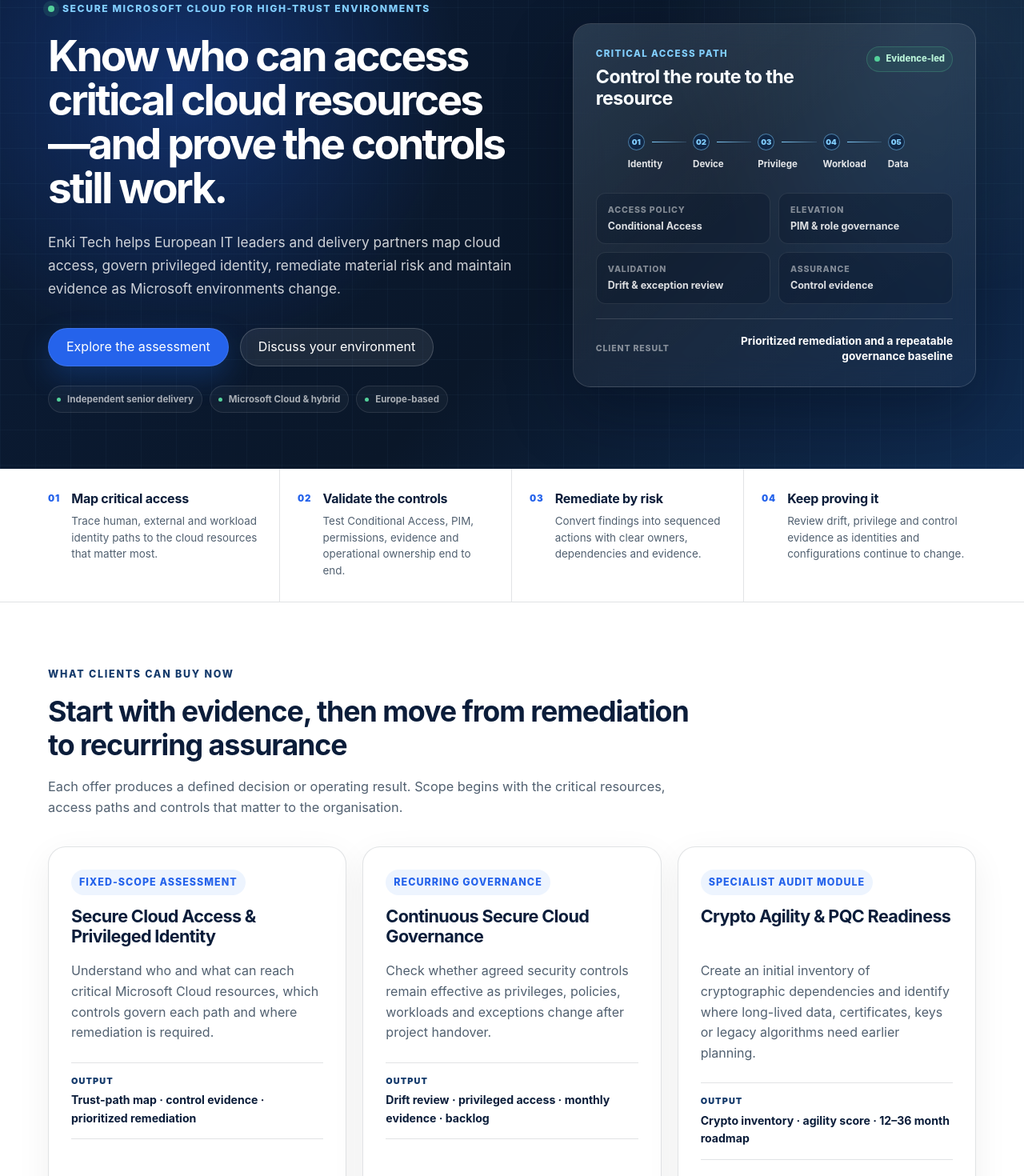
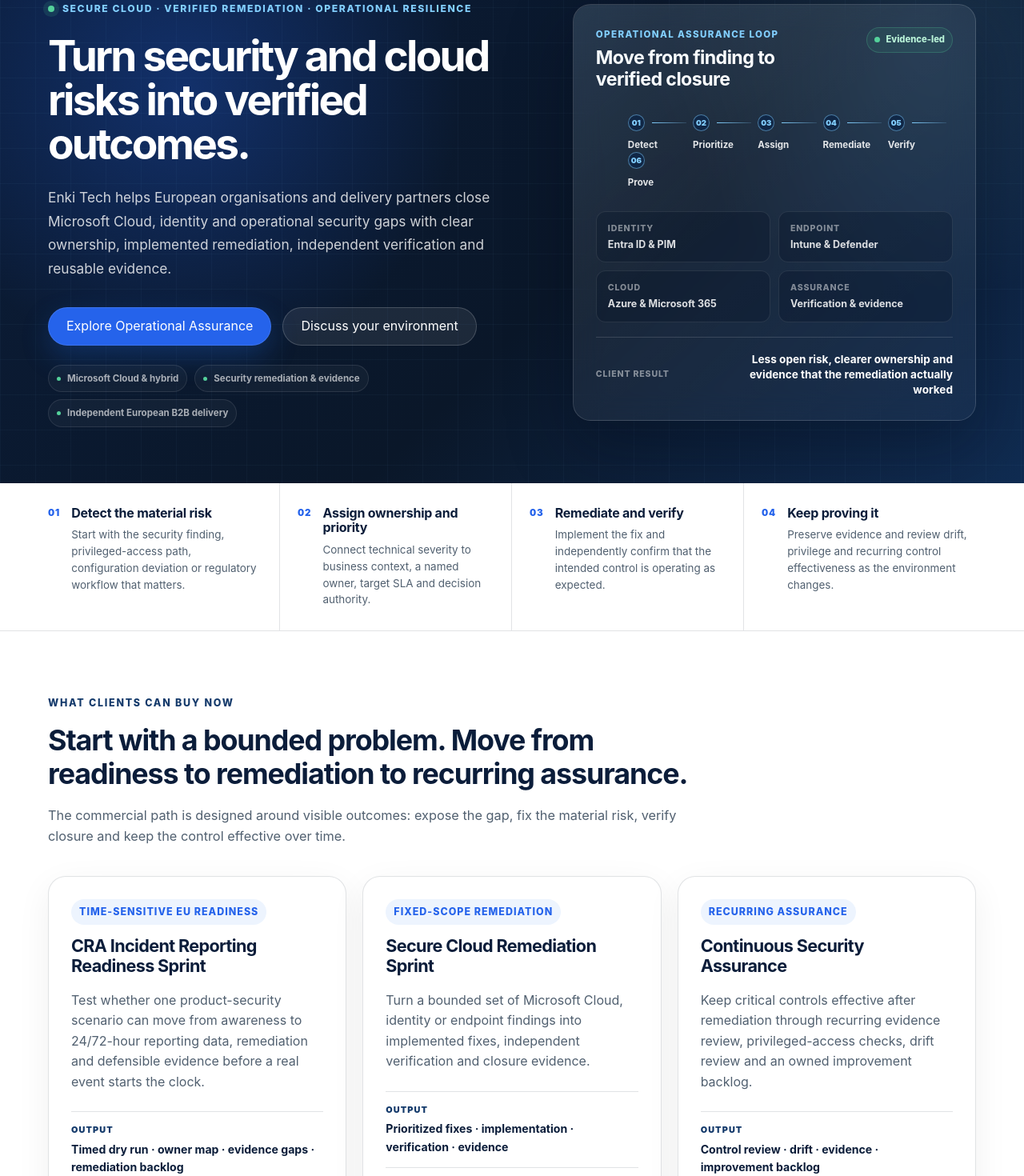
Before and after one commit to Johnnik001/Enki-tech-website, a Next.js app: page / in a window 1280 px wide. Shown: the part 156-1626 px from the top of the page at 80% size. Built offline with nearby package versions, Linux system fonts and the light colour scheme.

Commit message:
Reposition homepage around verified remediation and operational assurance

```diff
--- a/app/page.jsx
+++ b/app/page.jsx
@@ -4,66 +4,66 @@
 import { engagements, experience, insights } from '../data/site';
 
 export const metadata = {
-  title: 'Secure Microsoft Cloud Access, Governance & Operations',
+  title: 'Secure Cloud, Verified Remediation & Operational Assurance',
   description:
-    'Secure Microsoft Cloud assessments, privileged identity review, remediation and continuous governance for European organisations and delivery partners.',
+    'Enki Tech helps European organisations turn Microsoft Cloud, identity and security risks into verified remediation, evidence and repeatable operational controls.',
   alternates: { canonical: '/' }
 };
 
 const controlJourney = [
   {
     number: '01',
-    title: 'Map critical access',
-    text: 'Trace human, external and workload identity paths to the cloud resources that matter most.'
+    title: 'Detect the material risk',
+    text: 'Start with the security finding, privileged-access path, configuration deviation or regulatory workflow that matters.'
   },
   {
     number: '02',
-    title: 'Validate the controls',
-    text: 'Test Conditional Access, PIM, permissions, evidence and operational ownership end to end.'
+    title: 'Assign ownership and priority',
+    text: 'Connect technical severity to business context, a named owner, target SLA and decision authority.'
   },
   {
     number: '03',
-    title: 'Remediate by risk',
-    text: 'Convert findings into sequenced actions with clear owners, dependencies and evidence.'
+    title: 'Remediate and verify',
+    text: 'Implement the fix and independently confirm that the intended control is operating as expected.'
   },
   {
     number: '04',
     title: 'Keep proving it',
-    text: 'Review drift, privilege and control evidence as identities and configurations continue to change.'
+    text: 'Preserve evidence and review drift, privilege and recurring control effectiveness as the environment changes.'
   }
 ];
 
 const commercialOffers = [
   {
-    tag: 'Fixed-scope assessment',
-    title: 'Secure Cloud Access & Privileged Identity',
-    text: 'Understand who and what can reach critical Microsoft Cloud resources, which controls govern each path and where remediation is required.',
-    result: 'Trust-path map · control evidence · prioritized remediation',
-    href: '/services/secure-cloud-access-privileged-identity/'
+    tag: 'Time-sensitive EU readiness',
+    title: 'CRA Incident Reporting Readiness Sprint',
+    text: 'Test whether one product-security scenario can move from awareness to 24/72-hour reporting data, remediation and defensible evidence before a real event starts the clock.',
+    result: 'Timed dry run · owner map · evidence gaps · remediation backlog',
+    href: '/cra-incident-readiness/'
   },
   {
-    tag: 'Recurring governance',
-    title: 'Continuous Secure Cloud Governance',
-    text: 'Check whether agreed security controls remain effective as privileges, policies, workloads and exceptions change after project handover.',
-    result: 'Drift review · privileged access · monthly evidence · backlog',
-    href: '/services/continuous-secure-cloud-governance/'
+    tag: 'Fixed-scope remediation',
+    title: 'Secure Cloud Remediation Sprint',
+    text: 'Turn a bounded set of Microsoft Cloud, identity or endpoint findings into implemented fixes, independent verification and closure evidence.',
+    result: 'Prioritized fixes · implementation · verification · evidence',
+    href: '/security-assurance/'
   },
   {
-    tag: 'Specialist audit module',
-    title: 'Crypto Agility & PQC Readiness',
-    text: 'Create an initial inventory of cryptographic dependencies and identify where long-lived data, certificates, keys or legacy algorithms need earlier planning.',
-    result: 'Crypto inventory · agility score · 12–36 month roadmap',
-    href: '/services/microsoft-cloud-audit/#specialist-modules'
+    tag: 'Recurring assurance',
+    title: 'Continuous Security Assurance',
+    text: 'Keep critical controls effective after remediation through recurring evidence review, privileged-access checks, drift review and an owned improvement backlog.',
+    result: 'Control review · drift · evidence · improvement backlog',
+    href: '/services/continuous-secure-cloud-governance/'
   }
 ];
 
-const trustPath = ['Identity', 'Device', 'Privilege', 'Workload', 'Data'];
+const assurancePath = ['Detect', 'Prioritize', 'Assign', 'Remediate', 'Verify', 'Prove'];
 
 const capabilityAreas = [
   {
     number: '01',
     title: 'Assess and secure',
-    text: 'Establish the current risk, access paths and evidence before committing delivery budget.',
+    text: 'Establish current risk, access paths, evidence and remediation priorities before committing delivery budget.',
     services: [
       { label: 'Cloud audit & risk review', href: '/services/microsoft-cloud-audit/' },
       { label: 'Secure access & privileged identity', href: '/services/secure-cloud-access-privileged-identity/' }
@@ -71,11 +71,11 @@
   },
   {
     number: '02',
-    title: 'Govern and improve',
-    text: 'Keep material controls, remediation ownership and operational evidence current after handover.',
+    title: 'Remediate and assure',
+    text: 'Move material findings to verified closure and keep the critical controls working after handover.',
     services: [
-      { label: 'Continuous secure governance', href: '/services/continuous-secure-cloud-governance/' },
-      { label: 'Automation & IT operations', href: '/services/automation-it-operations/' }
+      { label: 'Operational assurance', href: '/security-assurance/' },
+      { label: 'Continuous secure governance', href: '/services/continuous-secure-cloud-governance/' }
     ]
   },
   {
@@ -90,10 +90,10 @@
   {
     number: '04',
     title: 'Extend operations',
-    text: 'Add focused senior capability where internal teams or delivery partners need leverage.',
+    text: 'Add focused senior capability and automation where internal teams or delivery partners need leverage.',
     services: [
       { label: 'Identity, endpoint & security', href: '/services/identity-endpoint-security/' },
-      { label: 'AI-enhanced IT operations', href: '/services/ai-enhanced-it-operations/' }
+      { label: 'Automation & IT operations', href: '/services/automation-it-operations/' }
     ]
   }
 ];
@@ -102,17 +102,17 @@
   {
     number: '01',
     title: 'Share the situation',
-    text: 'Describe the environment, current problem, expected outcome, stakeholders and timing.'
+    text: 'Describe the environment, open finding or operational problem, expected outcome, stakeholders and timing.'
   },
   {
     number: '02',
-    title: 'Agree scope and outputs',
-    text: 'Enki Tech confirms fit, responsibilities, deliverables, engagement model and the next decision point.'
+    title: 'Agree scope and acceptance',
+    text: 'Enki Tech confirms fit, responsibilities, deliverables, evidence and the exact condition for successful closure.'
   },
   {
     number: '03',
-    title: 'Deliver with handover',
-    text: 'Work is completed with clear communication, technical evidence, documentation and practical next steps.'
+    title: 'Deliver and prove the result',
+    text: 'Work is completed with implementation evidence, verification, documentation, handover and practical next steps.'
   }
 ];
 
@@ -122,31 +122,31 @@
       <section className="hero">
         <div className="container secureHeroGrid">
           <div className="secureHeroCopy">
-            <p className="heroKicker"><span aria-hidden="true"></span> Secure Microsoft Cloud for high-trust environments</p>
-            <h1>Know who can access critical cloud resources—and prove the controls still work.</h1>
+            <p className="heroKicker"><span aria-hidden="true"></span> Secure cloud · verified remediation · operational resilience</p>
+            <h1>Turn security and cloud risks into verified outcomes.</h1>
             <p className="heroText">
-              Enki Tech helps European IT leaders and delivery partners map cloud access, govern privileged identity, remediate material risk and maintain evidence as Microsoft environments change.
+              Enki Tech helps European organisations and delivery partners close Microsoft Cloud, identity and operational security gaps with clear ownership, implemented remediation, independent verification and reusable evidence.
             </p>
             <div className="heroActions">
-              <Link href="/services/secure-cloud-access-privileged-identity/" className="button">Explore the assessment</Link>
-              <Link href="/contact/?area=Secure%20Cloud%20Access%20%26%20Privileged%20Identity&engagement=Assessment%20or%20audit" className="button buttonGhost">Discuss your environment</Link>
+              <Link href="/security-assurance/" className="button">Explore Operational Assurance</Link>
+              <Link href="/contact/?area=Secure%20Cloud%20%26%20Cyber%20Operational%20Assurance" className="button buttonGhost">Discuss your environment</Link>
             </div>
             <ul className="heroCredentials" aria-label="Delivery credentials">
-              <li>Independent senior delivery</li>
               <li>Microsoft Cloud & hybrid</li>
-              <li>Europe-based</li>
+              <li>Security remediation & evidence</li>
+              <li>Independent European B2B delivery</li>
             </ul>
           </div>
-          <aside className="trustMap" aria-label="Secure cloud trust path">
+          <aside className="trustMap" aria-label="Operational assurance path">
             <div className="trustMapHeader">
               <div>
-                <p className="trustMapLabel">Critical access path</p>
-                <h2>Control the route to the resource</h2>
+                <p className="trustMapLabel">Operational assurance loop</p>
+                <h2>Move from finding to verified closure</h2>
               </div>
               <span className="trustStatus"><i aria-hidden="true"></i> Evidence-led</span>
             </div>
             <ol className="trustPath">
-              {trustPath.map((node, index) => (
+              {assurancePath.map((node, index) => (
                 <li key={node}>
                   <span>{String(index + 1).padStart(2, '0')}</span>
                   <strong>{node}</strong>
@@ -154,20 +154,20 @@
               ))}
             </ol>
             <div className="trustControlGrid">
-              <div><span>Access policy</span><strong>Conditional Access</strong></div>
-              <div><span>Elevation</span><strong>PIM & role governance</strong></div>
-              <div><span>Validation</span><strong>Drift & exception review</strong></div>
-              <div><span>Assurance</span><strong>Control evidence</strong></div>
+              <div><span>Identity</span><strong>Entra ID & PIM</strong></div>
+              <div><span>Endpoint</span><strong>Intune & Defender</strong></div>
+              <div><span>Cloud</span><strong>Azure & Microsoft 365</strong></div>
+              <div><span>Assurance</span><strong>Verification & evidence</strong></div>
             </div>
             <div className="trustOutcome">
               <span>Client result</span>
-              <strong>Prioritized remediation and a repeatable governance baseline</strong>
+              <strong>Less open risk, clearer ownership and evidence that the remediation actually worked</strong>
             </div>
           </aside>
         </div>
       </section>
 
-      <section className="controlJourneyBand" aria-label="Secure cloud improvement path">
+      <section className="controlJourneyBand" aria-label="Operational assurance improvement path">
         <div className="container controlJourneyGrid">
           {controlJourney.map((step) => (
             <article className="controlJourneyStep" key={step.number}>
@@ -185,8 +185,8 @@
         <div className="container">
           <SectionHeader
             eyebrow="What clients can buy now"
-            title="Start with evidence, then move from remediation to recurring assurance"
-            text="Each offer produces a defined decision or operating result. Scope begins with the critical resources, access paths and controls that matter to the organisation."
+            title="Start with a bounded problem. Move from readiness to remediation to recurring assurance."
+            text="The commercial path is designed around visible outcomes: expose the gap, fix the material risk, verify closure and keep the control effective over time."
           />
           <div className="commercialOfferGrid">
             {commercialOffers.map((offer) => (
@@ -232,8 +232,8 @@
         <div className="container capabilityOverviewGrid">
           <div className="capabilityOverviewIntro">
             <p className="eyebrow">Technical coverage</p>
-            <h2>One senior delivery layer across the Microsoft environment</h2>
-            <p>Capabilities are grouped around the work clients need to complete, while every specialist service remains available for detailed scope and evidence.</p>
+            <h2>One senior delivery layer across security, Microsoft Cloud and operations</h2>
+            <p>Capabilities are grouped around the work clients need to complete, while specialist Microsoft services remain available for detailed scope and delivery.</p>
             <Link href="/services/" className="button buttonLight">Explore all services</Link>
           </div>
           <div className="capabilityGroupGrid">
@@ -259,8 +259,8 @@
         <div className="container">
           <SectionHeader
             eyebrow="Decision tools"
-            title="Use the architecture and control questions before choosing a workstream"
-            text="Two practical resources help teams clarify the target operating model and identify where evidence, ownership or control design is still incomplete."
+            title="Use architecture, control evidence and operational questions before choosing a workstream"
+            text="Practical resources help teams clarify the target operating model and identify where evidence, ownership or control design is still incomplete."
           />
           <div className="resourceSpotlightGrid">
             <article className="resourceSpotlight resourceSpotlightPrimary">
@@ -312,8 +312,8 @@
         <div className="container">
           <SectionHeader
             eyebrow="How an engagement starts"
-            title="A simple path from technical problem to agreed delivery"
-            text="Clients do not need to diagnose the exact service before making contact. Start with the situation, the required result and the constraints."
+            title="A simple path from open risk to agreed technical outcome"
+            text="Clients do not need to diagnose the exact service before making contact. Start with the finding, required result and constraints."
           />
           <div className="deliveryProcessGrid">
             {deliverySteps.map((step) => (
@@ -331,7 +331,7 @@
         <div className="container">
           <SectionHeader
             eyebrow="Experience"
-            title="Credibility based on enterprise infrastructure delivery"
+            title="Credibility based on enterprise infrastructure and operational delivery"
             text="Selected experience themes are presented in sanitized form to protect client confidentiality while showing relevant delivery capability."
           />
           <div className="homepageProofGrid">
@@ -352,10 +352,11 @@
       </section>
 
       <CTA
-        eyebrow="Start with the critical path"
-        title="Which identities can reach the resources you cannot afford to lose control of?"
-        text="Share the environment, the critical resource or recurring governance concern. Enki Tech will identify whether an assessment, remediation workstream or recurring control review is the most useful next step."
-        buttonLabel="Request a readiness discussion"
+        eyebrow="Start with the open risk"
+        title="Which security findings are still open because ownership, remediation or evidence is unclear?"
+        text="Share the Microsoft environment, the finding or backlog and the required outcome. Enki Tech will identify whether the right first step is readiness, remediation or recurring assurance."
+        buttonLabel="Discuss the operational gap"
+        buttonHref="/contact/?area=Secure%20Cloud%20%26%20Cyber%20Operational%20Assurance"
       />
     </>
   );
```
